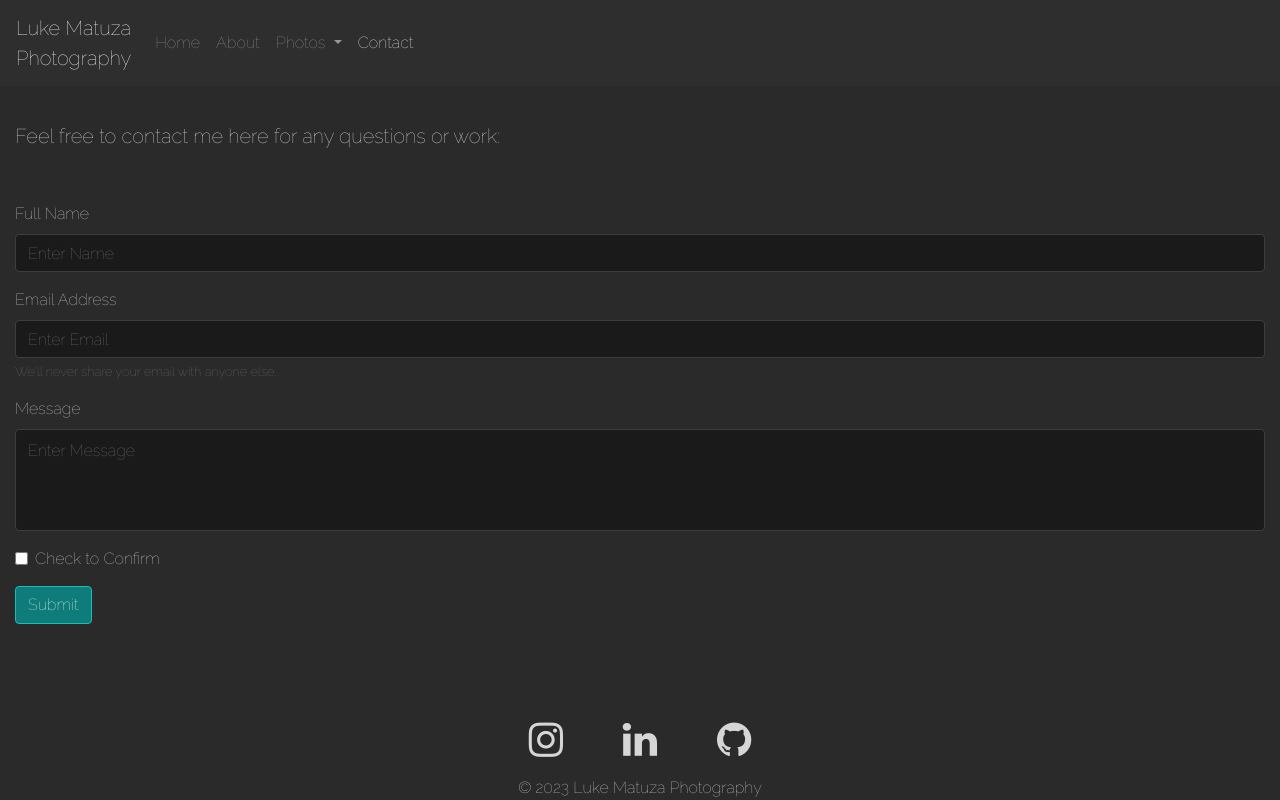
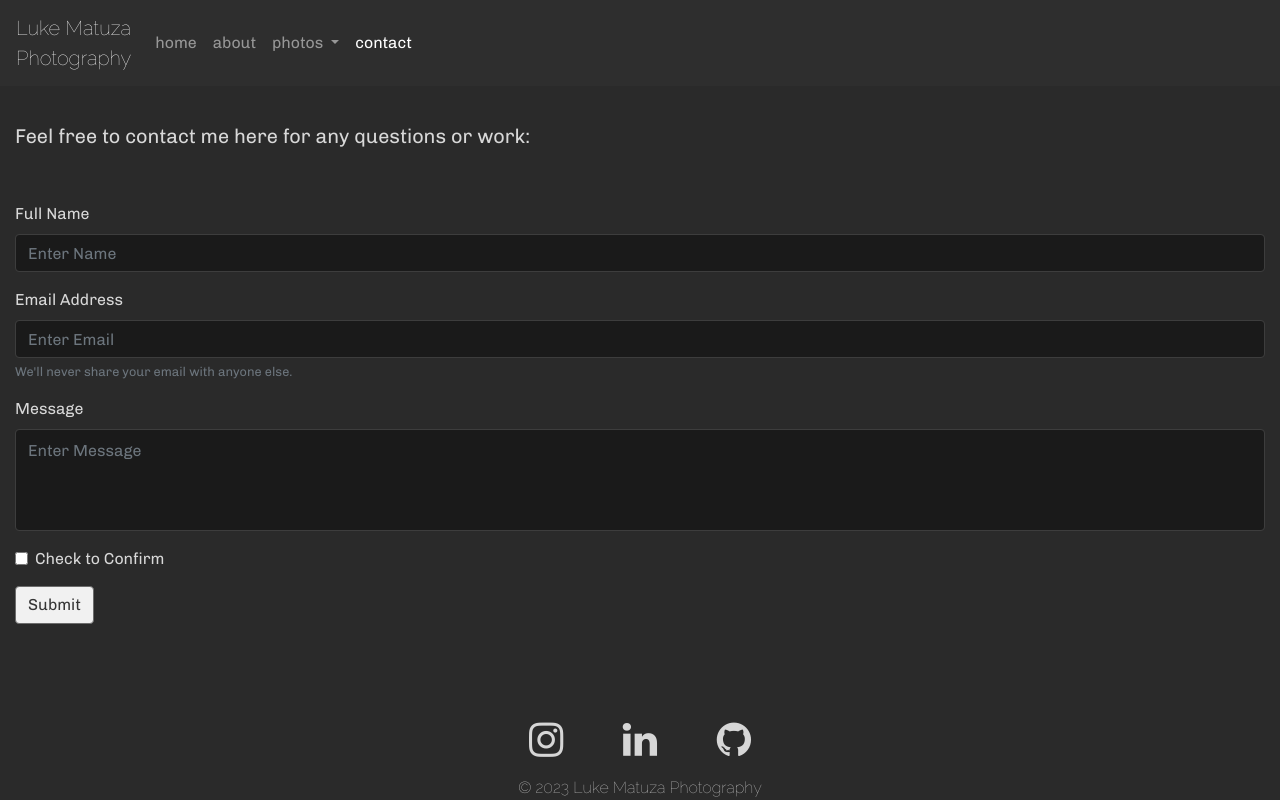
Before and after one commit to lukebluetiger/Photography-Website, a Flask app: page /contact.html in a window 1280 px wide. Run offline with Flask 2, Linux system fonts and the light colour scheme; some libraries are stand-ins or nearby versions.

Commit message:
some styling

```diff
--- a/static/style.css
+++ b/static/style.css
@@ -3,8 +3,13 @@
   src: url("Raleway-Thin.ttf")
 }
 
+@font-face {
+  font-family: 'Chivo';
+  src: url("Chivo.ttf")
+}
+
 * {
-  font-family: 'Raleway-Thin', sans-serif;
+  font-family: 'Chivo', sans-serif;
   line-height: 1.5;
   color: rgb(216, 216, 216);
 }
@@ -13,6 +18,10 @@
   --background: #d6d6d6;
   --foreground: #171717;
 
+}
+
+.navbar-brand {
+  font-family: 'Raleway-Thin', sans-serif;
 }
 
 .carousel-image {
@@ -368,6 +377,8 @@ footer {
 
 div.copyright {
   display: block;
+  font-family: 'Raleway-Thin', sans-serif;
+  text-align: -webkit-center;
   position: absolute;
   bottom: 0;
   right: 0;
@@ -383,13 +394,15 @@ div.copyright {
 }
 
 .btn-primary {
-  background-color: #0E7C7B;
-  border-color: #17BEBB;
+  background-color: #f1f1f1;
+  border-color: #6c6c6c;
+  color: #353535;
 }
 
 .btn-primary:hover {
-  background-color: rgb(7, 96, 96);
-  border-color: rgb(7, 96, 96);
+  background-color: #a3a3a3;
+  border-color: #6c6c6c;
+  color: #353535;
 }
 
 .form-group {
--- a/templates/contact.html
+++ b/templates/contact.html
@@ -39,19 +39,19 @@
             <div class="collapse navbar-collapse" id="navbarCollapse">
                 <div class="navbar-nav">
                     <!--↓↓↓↓↓↓↓↓↓↓↓↓↓↓↓↓↓↓↓↓↓↓ Edit These Items in your Menu ↓↓↓↓↓↓↓↓↓↓↓↓↓↓↓↓↓↓↓↓↓↓-->
-                    <a href="index.html" class="nav-item nav-link">Home</a>
-                    <a href="about.html" class="nav-item nav-link">About</a>
+                    <a href="index.html" class="nav-item nav-link">home</a>
+                    <a href="about.html" class="nav-item nav-link">about</a>
                     <li class="nav-item dropdown">
                         <a class="nav-link dropdown-toggle" href="#" id="navbarDropdown" role="button"
                             data-toggle="dropdown" aria-haspopup="true" aria-expanded="false">
-                            Photos
+                            photos
                         </a>
                         <div class="dropdown-menu" aria-labelledby="navbarDropdown">
-                            <a class="dropdown-item" href="landscapes.html">Landscapes</a>
-                            <a class="dropdown-item" href="portraits.html">Portraits</a>
+                            <a class="dropdown-item" href="landscapes.html">landscapes</a>
+                            <a class="dropdown-item" href="portraits.html">portraits</a>
                         </div>
                     </li>
-                    <a href="contact.html" class="nav-item nav-link active">Contact</a>
+                    <a href="contact.html" class="nav-item nav-link active">contact</a>
                     <!----------------------------------^ Edit These Items in your Menu ^ ------------->
                 </div>
             </div>
@@ -96,7 +96,7 @@
         <a href="https://github.com/lukebluetiger" class="fa fa-github"></a>
     </div>
     <div class="copyright">
-        <center>&copy; 2023 Luke Matuza Photography</center>
+        &copy; 2023 Luke Matuza Photography
     </div>
 </footer>
 
```
Also changed, not shown: templates/about.html (+7 -7 lines), templates/index.html (+7 -7 lines), templates/landscapes.html (+9 -9 lines), templates/portraits.html (+9 -9 lines).
